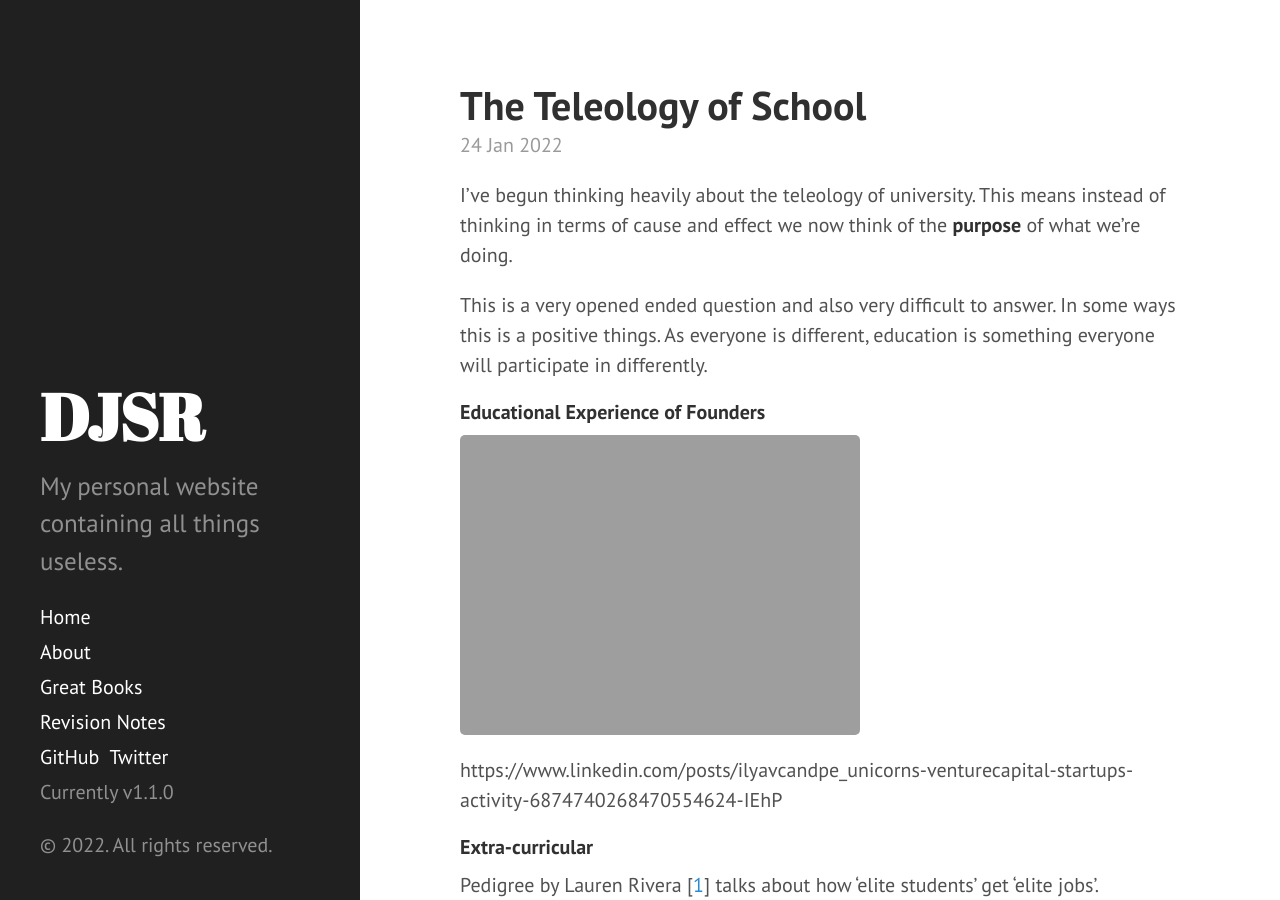
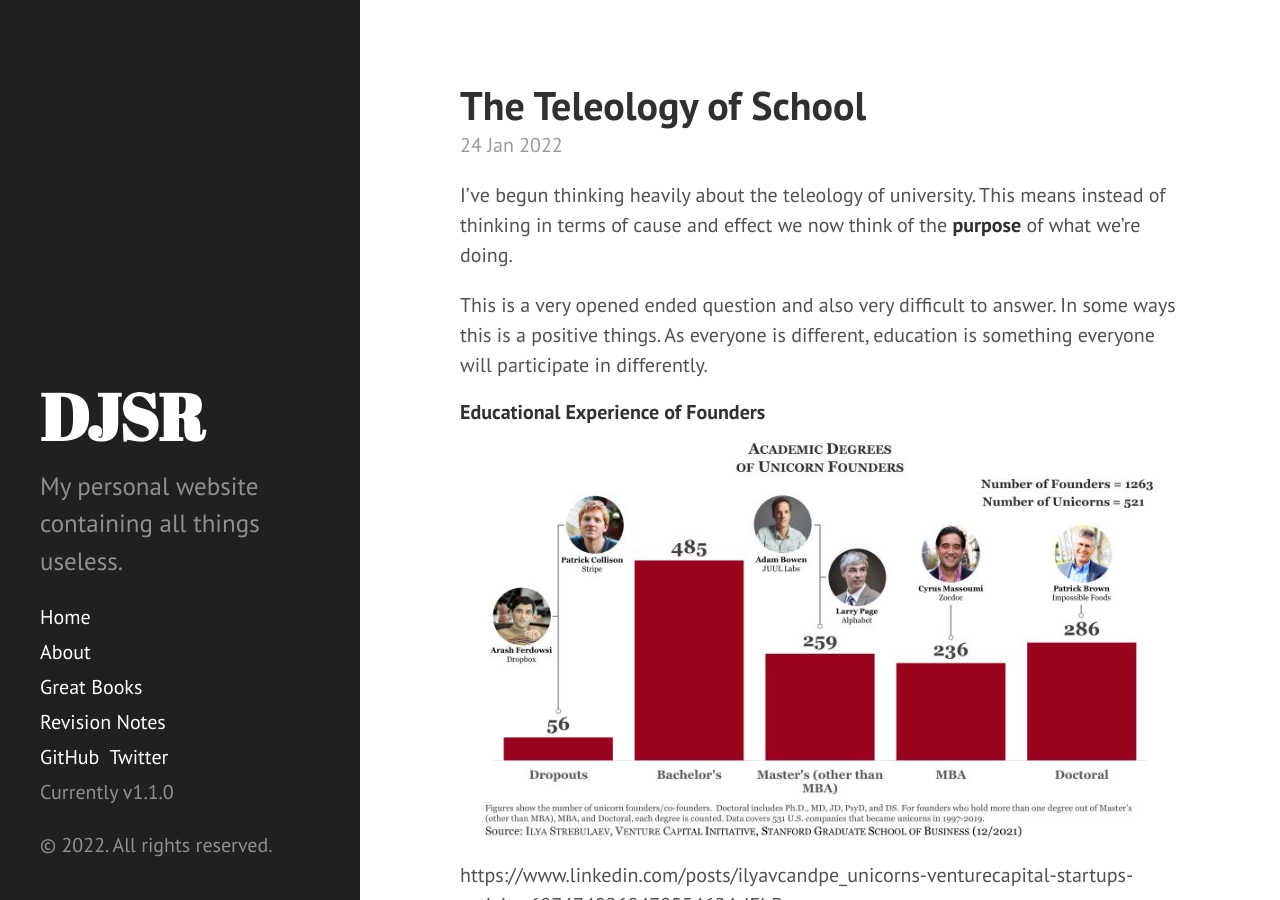
Before and after one commit to dansomrob/dansomrob.github.io, a Jekyll site: the page built from _posts/2022-01-24-purpose.md, in a window 1280 px wide and 900 px high. Built offline with Jekyll 4.4.1, drawn with Linux system fonts in a browser that asks for light colours.

Commit message:
Update 2022-01-24-purpose.md

```diff
--- a/_posts/2022-01-24-purpose.md
+++ b/_posts/2022-01-24-purpose.md
@@ -8,10 +8,11 @@ This is a very opened ended question and also very difficult to answer. In some
 
 <h4>Educational Experience of Founders</h4>
 
-![Founders]( {{ site.url }}/assets/images/founders.jpeg)
+![Founders]({{ site.url }}/assets/images/founders.jpg)
 https://www.linkedin.com/posts/ilyavcandpe_unicorns-venturecapital-startups-activity-6874740268470554624-IEhP
 
 <h4>Extra-curricular</h4>
+
 Pedigree by Lauren Rivera [[1](https://www.amazon.co.uk/dp/B0175F6HQ8)] talks about how 'elite students' get 'elite jobs'.
 
 >... students from less privileged families are more likely to believe that extracurricular activities are irrelevant to their job prospects because what employers really care about are grades, tangible skills, and prior employment experiences and invest their time accordingly.
```
